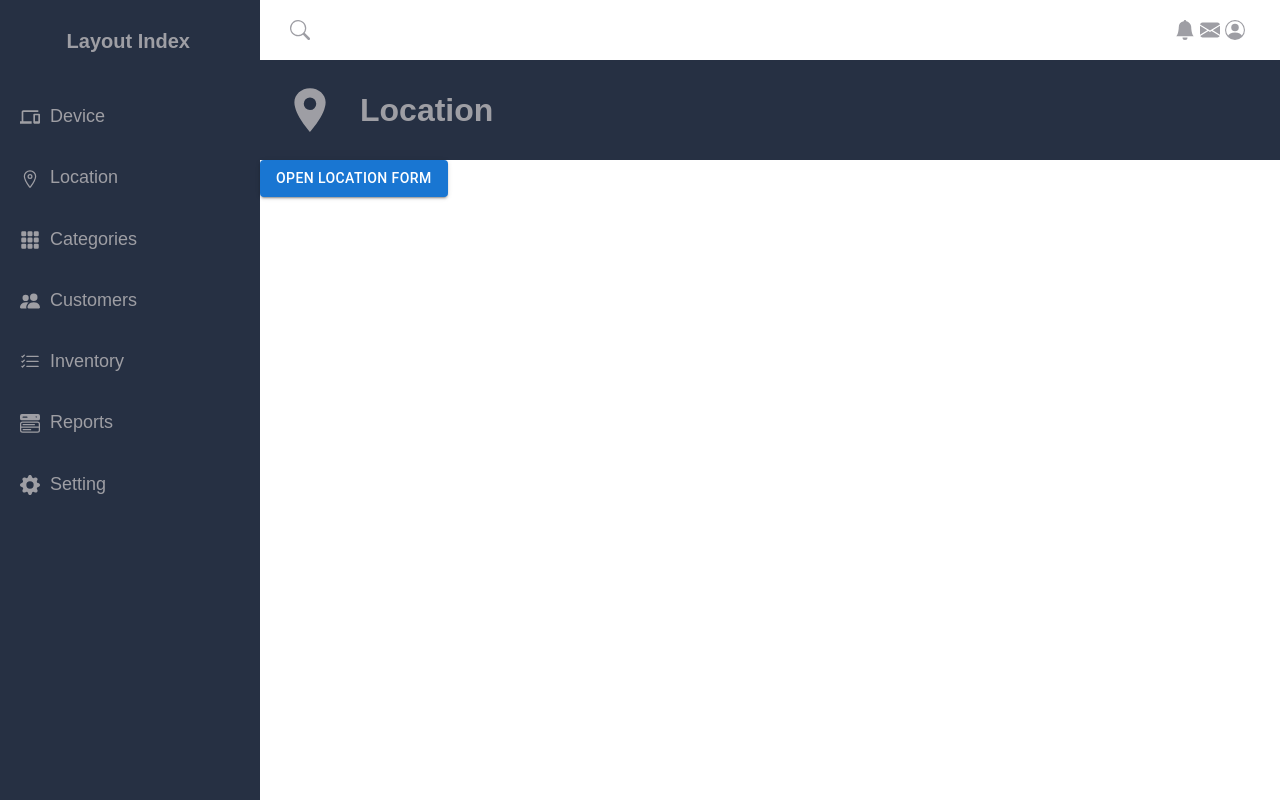
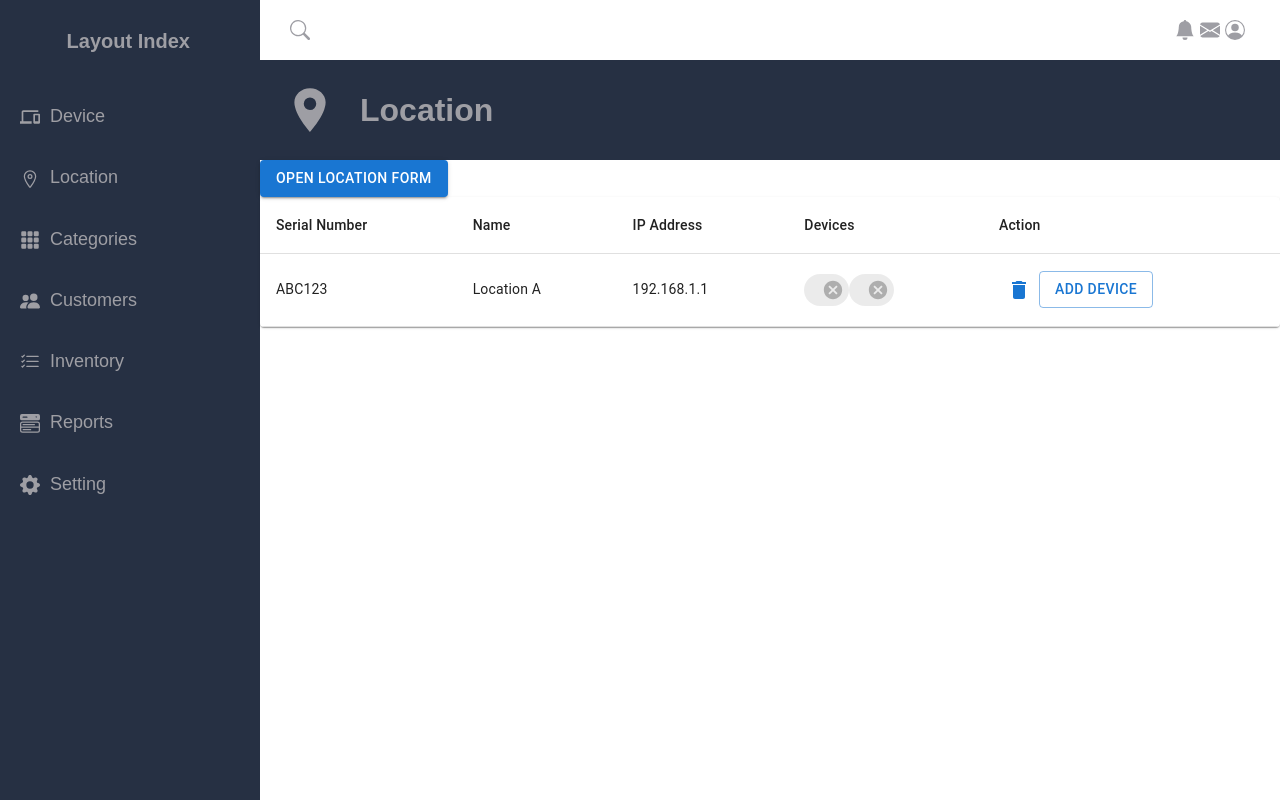
Before and after one commit to yasithWimukthi/device-manager-front-end, a React (Create React App) app: page /location in a window 1280 px wide. Built offline with nearby package versions, Linux system fonts and the light colour scheme; no server answers; some icons are missing.

Commit message:
implement location page

```diff
--- /dev/null
+++ b/src/pages/LocationPage/LocationTable.js
@@ -0,0 +1,61 @@
+// LocationTable.js
+import React from 'react';
+import {
+    Table,
+    TableBody,
+    TableCell,
+    TableContainer,
+    TableHead,
+    TableRow,
+    Paper,
+    IconButton,
+    Button,
+} from '@mui/material';
+import Chip from '@mui/material/Chip';
+import DeleteIcon from '@mui/icons-material/Delete';
+
+const LocationTable = ({ locations, onAddDevice, onRemoveDevice }) => {
+    return (
+        <TableContainer component={Paper}>
+            <Table>
+                <TableHead>
+                    <TableRow>
+                        <TableCell>Serial Number</TableCell>
+                        <TableCell>Name</TableCell>
+                        <TableCell>IP Address</TableCell>
+                        <TableCell>Devices</TableCell>
+                        <TableCell>Action</TableCell>
+                    </TableRow>
+                </TableHead>
+                <TableBody>
+                    {locations.map((location) => (
+                        <TableRow key={location.id}>
+                            <TableCell>{location.serial_number}</TableCell>
+                            <TableCell>{location.name}</TableCell>
+                            <TableCell>{location.ip_address}</TableCell>
+                            <TableCell>
+                                    {location.devices && location.devices.length > 0 && location.devices.map((device) => (
+                                        <Chip key={device.number} label={device.number} onDelete={() => onRemoveDevice (device.id)} />
+                                    ))}
+                            </TableCell>
+                            <TableCell>
+                                <IconButton
+                                    onClick={() => onRemoveDevice(location.id)}
+                                    color="primary"
+                                    aria-label="remove location"
+                                >
+                                    <DeleteIcon />
+                                </IconButton>
+                                <Button variant="outlined" onClick={() => onAddDevice(location.id)}>
+                                    Add Device
+                                </Button>
+                            </TableCell>
+                        </TableRow>
+                    ))}
+                </TableBody>
+            </Table>
+        </TableContainer>
+    );
+};
+
+export default LocationTable;
--- a/src/pages/LocationPage/index.js
+++ b/src/pages/LocationPage/index.js
@@ -3,10 +3,12 @@ import PageHeader from "../../components/PageHeader/PageHeader";
 import LocationForm from "./LocationForm";
 import {Button} from "@mui/material";
 import axios from '../../services/axiosConfig';
+import LocationTable from "./LocationTable";
 
 const LocationPage = () => {
     const [isLocationFormOpen, setIsLocationFormOpen] = useState(false);
     const [devices, setDevices] = useState([]);
+    // const [locations, setLocations] = useState([]);
 
     const handleLocationFormOpen = () => {
         setIsLocationFormOpen(true);
@@ -46,7 +48,40 @@ const LocationPage = () => {
             .catch(error => {
                 console.log(error);
             });
+
+        // fetch all locations here
+        axios.get('/locations')
+            .then(response => {
+                console.log(response);
+                setLocations(response.data.data);
+            })
+            .catch(error => {
+                console.log(error);
+            });
     }, []);
+
+    const [locations, setLocations] = useState([
+        {
+            id: 1,
+            serial_number: 'ABC123',
+            name: 'Location A',
+            ip_address: '192.168.1.1',
+            devices: [
+                { id: 1, name: 'Device 1' },
+                { id: 2, name: 'Device 2' },
+            ],
+        },
+        // Add more locations as needed
+    ]);
+
+    const handleAddDevice = (locationId) => {
+        // Implement your logic to add a device for the specified location
+        // Update the state accordingly
+    };
+
+    const handleRemoveDevice = (locationId) => {
+        console.log('Remove device for location:', locationId);
+    };
 
     return (
         <div>
@@ -54,13 +89,19 @@ const LocationPage = () => {
             <Button variant="contained" color="primary" onClick={handleLocationFormOpen}>
                 Open Location Form
             </Button>
-
             <LocationForm
                 open={isLocationFormOpen}
                 devices={devices}
                 onClose={handleLocationFormClose}
                 onSubmit={handleLocationFormSubmit}
             />
+            <div>
+                <LocationTable
+                    locations={locations}
+                    onAddDevice={handleAddDevice}
+                    onRemoveDevice={handleRemoveDevice}
+                />
+            </div>
         </div>
     )
 }
```
